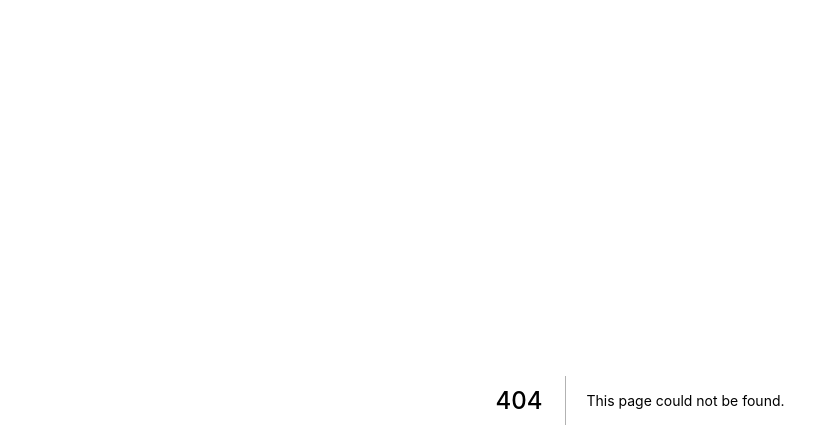
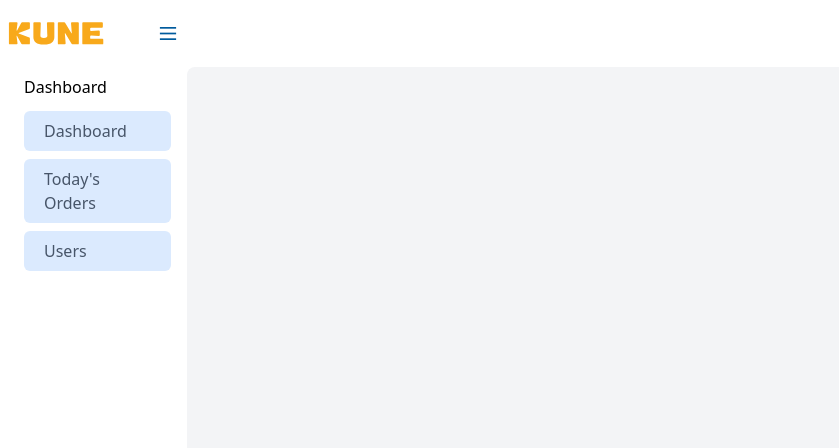
Before and after one commit to DanielMontet/cs-portal, a Next.js app: page /dashboard in a window 1280 px wide. Before the commit this address had no page. Shown: the top 448 px of the page, without its empty margins (0-839 px from the left). Built offline with nearby package versions, Linux system fonts and the light colour scheme.

Commit message:
Added dashboard page base

```diff
--- /dev/null
+++ b/pages/dashboard/index.tsx
@@ -0,0 +1,7 @@
+import Layout from "../../components/Layout/layout.component";
+
+const Dashboard: React.FunctionComponent<any> = (props) => {
+  return <Layout></Layout>;
+};
+
+export default Dashboard;
```
